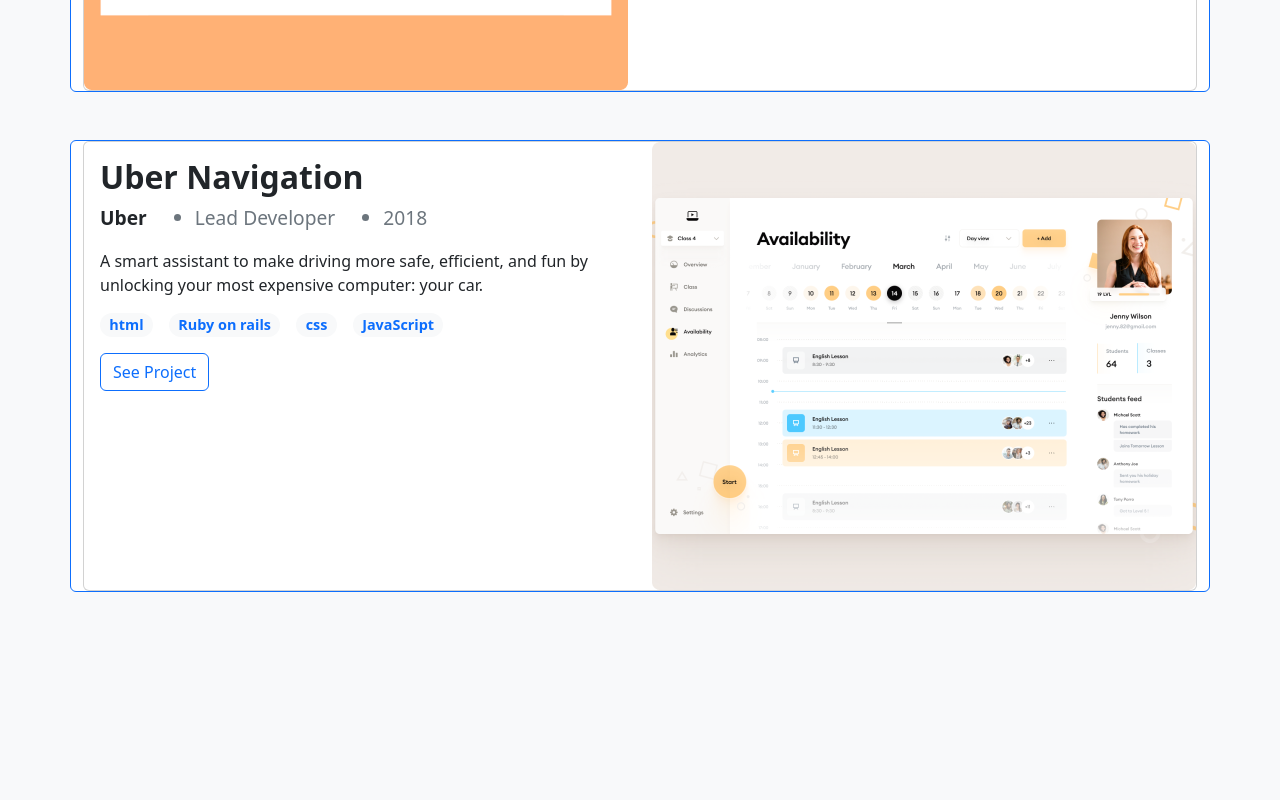
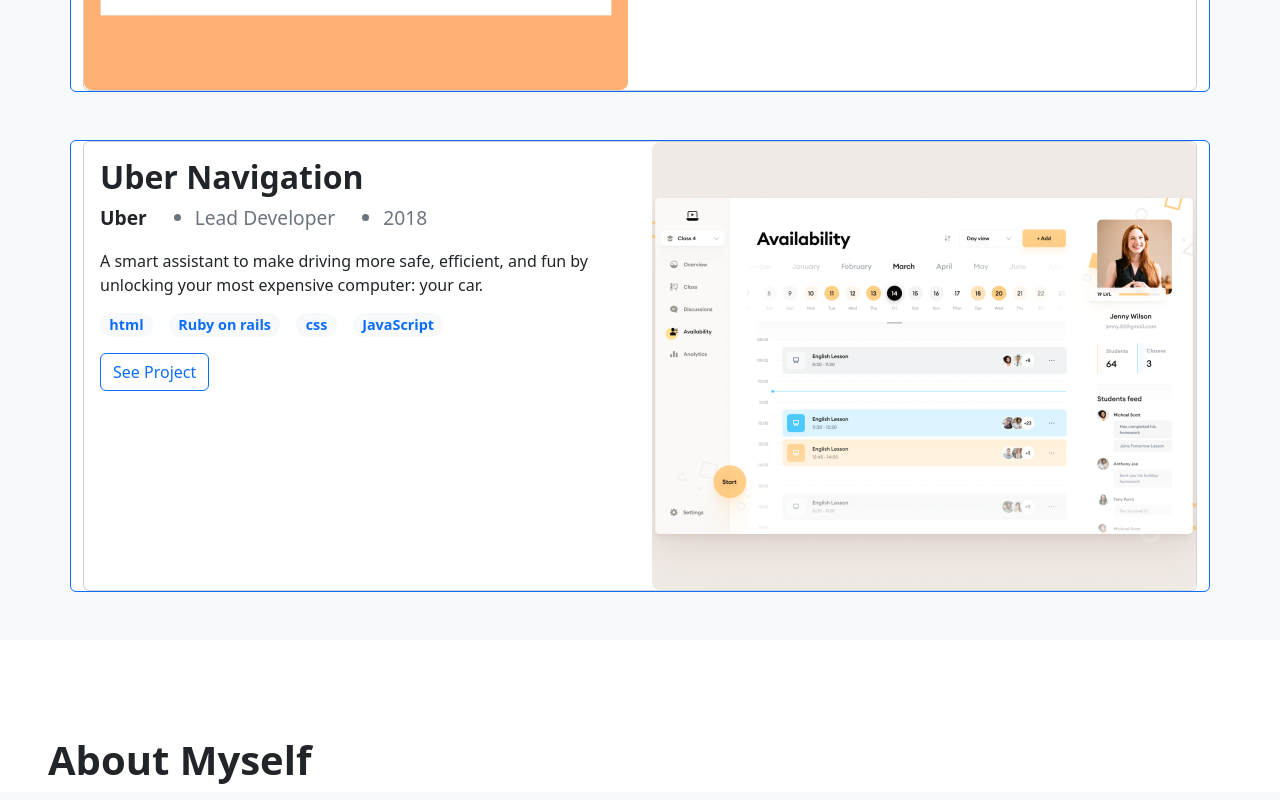
Before and after one commit to JoyTaribagshaw/bootstrap-portfolio, a plain HTML site: page index.html in a window 1280 px wide. Shown: the part 2000-2800 px from the top of the page. Before the commit the page ends 2600 px from the top, so only its background shows below. Drawn offline with nearby package versions, Linux system fonts and the light colour scheme.

Commit message:
Add About me section

```diff
--- a/index.html
+++ b/index.html
@@ -172,7 +172,14 @@
       </div>
     </section>
 
-  <section class="container"></section>
+  <section class="container-fluid bg-white mt-5 pt-5 ps-sm-2 ps-md-5 ps-lg-5 ps-xl-5">
+    <div class="row pt-5">
+      <div class="col-12 col-sm-12 col-md-6 col-lg-6 col-xl-6">
+        <h1 class="fw-bolder h1">About Myself</h1>
+      </div>
+      <div class="col-12 col-sm-12 col-md-6 col-lg-6 col-xl-6"></div>
+    </div>
+  </section>
 
   <script src="https://cdn.jsdelivr.net/npm/bootstrap@5.3.0/dist/js/bootstrap.bundle.min.js" integrity="sha384-geWF76RCwLtnZ8qwWowPQNguL3RmwHVBC9FhGdlKrxdiJJigb/j/68SIy3Te4Bkz" crossorigin="anonymous"></script>
 </body>
```
